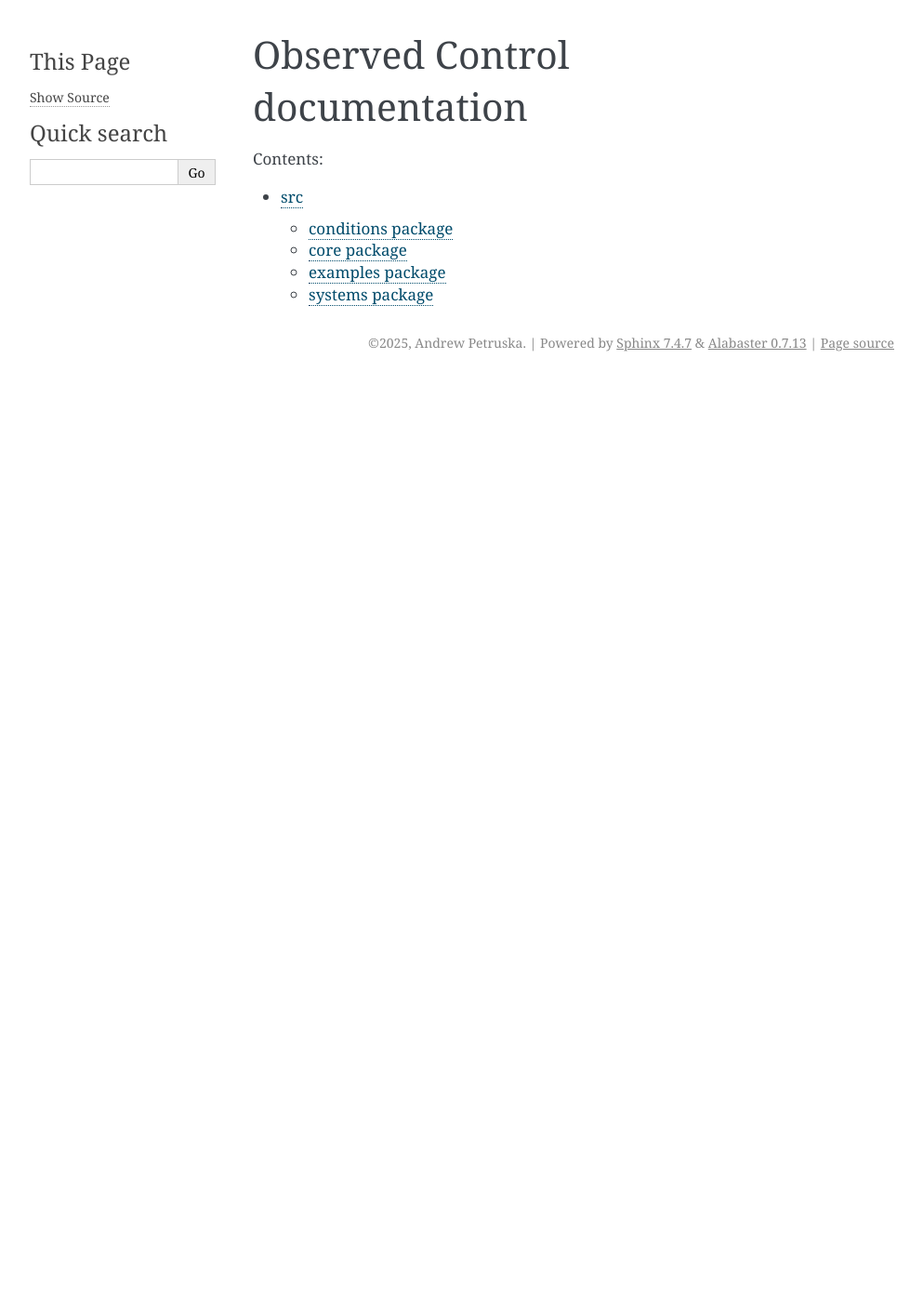
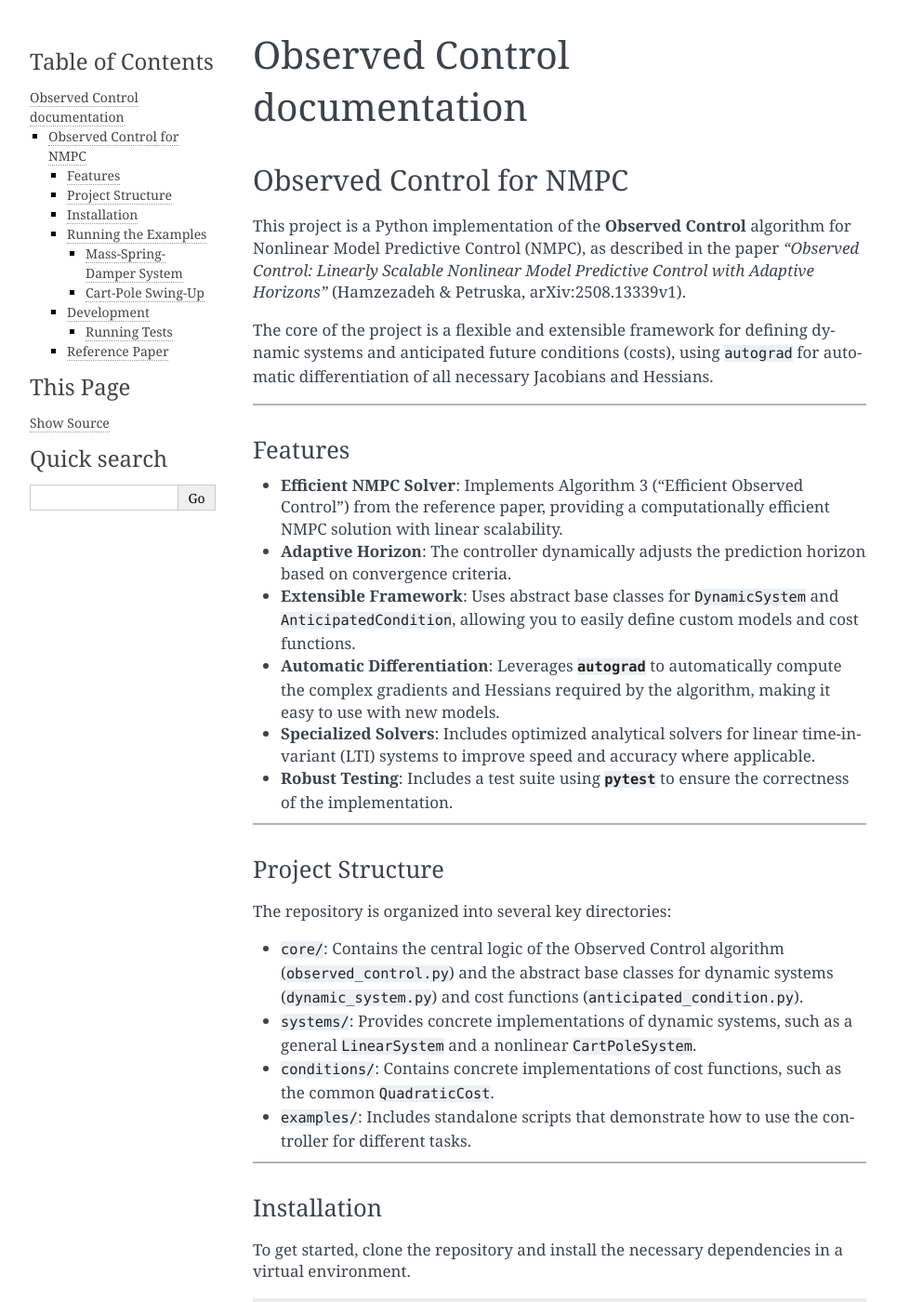
Before and after one commit to M3R-CSM/observed_control, a Sphinx documentation site: the page built from docs/index.rst, in a window 1280 px wide and 1400 px high. Shown: the whole window at 93% size, without its empty margins (148-1141 px from the left). Built offline with Sphinx 7.4.7, drawn with Linux system fonts in a browser that asks for light colours; some of the changed text lies outside the part shown.

Commit message:
updated documentation

````diff
--- a/README.md
+++ b/README.md
@@ -1,28 +1,40 @@
 # Observed Control for NMPC
 
-This project is a Python implementation of the **Observed Control** algorithm for Nonlinear Model Predictive Control (NMPC), as described in the paper *"Observed Control Linearly Scalable Nonlinear Model Predictive Control with Adaptive Horizons"* (Hamzezadeh & Petruska, arXiv:2508.13339v1).
+This project is a Python implementation of the **Observed Control** algorithm for Nonlinear Model Predictive Control (NMPC), as described in the paper *"Observed Control: Linearly Scalable Nonlinear Model Predictive Control with Adaptive Horizons"* (Hamzezadeh & Petruska, arXiv:2508.13339v1).
 
 The core of the project is a flexible and extensible framework for defining dynamic systems and anticipated future conditions (costs), using `autograd` for automatic differentiation of all necessary Jacobians and Hessians.
 
----
+-----
 
-## Features ✨
+## Features
 
-* **Efficient NMPC Solver**: Implements Algorithm 3 ("Efficient Observed Control") from the reference paper, providing a computationally efficient NMPC solution with linear scalability.
-* **Adaptive Horizon**: The controller dynamically adjusts the prediction horizon based on convergence criteria.
-* **Extensible Framework**: Uses abstract base classes for `DynamicSystem` and `AnticipatedCondition`, allowing you to easily define custom models and cost functions either by subclassing or by passing functions directly.
-* **Automatic Differentiation**: Leverages **`autograd`** to automatically compute the complex gradients and Hessians required by the algorithm, making it easy to use with new models.
-* **Robust Testing**: Includes a test suite using **`pytest`** to ensure the correctness of the implementation and verify key behaviors, such as convergence to LQR solutions for linear systems.
+  * **Efficient NMPC Solver**: Implements Algorithm 3 ("Efficient Observed Control") from the reference paper, providing a computationally efficient NMPC solution with linear scalability.
+  * **Adaptive Horizon**: The controller dynamically adjusts the prediction horizon based on convergence criteria.
+  * **Extensible Framework**: Uses abstract base classes for `DynamicSystem` and `AnticipatedCondition`, allowing you to easily define custom models and cost functions.
+  * **Automatic Differentiation**: Leverages **`autograd`** to automatically compute the complex gradients and Hessians required by the algorithm, making it easy to use with new models.
+  * **Specialized Solvers**: Includes optimized analytical solvers for linear time-invariant (LTI) systems to improve speed and accuracy where applicable.
+  * **Robust Testing**: Includes a test suite using **`pytest`** to ensure the correctness of the implementation.
 
----
+-----
 
-## Installation 🚀
+## Project Structure
 
-To get started, clone the repository and install the package in an editable mode along with its development dependencies. This project requires Python 3.8+.
+The repository is organized into several key directories:
+
+  * `core/`: Contains the central logic of the Observed Control algorithm (`observed_control.py`) and the abstract base classes for dynamic systems (`dynamic_system.py`) and cost functions (`anticipated_condition.py`).
+  * `systems/`: Provides concrete implementations of dynamic systems, such as a general `LinearSystem` and a nonlinear `CartPoleSystem`.
+  * `conditions/`: Contains concrete implementations of cost functions, such as the common `QuadraticCost`.
+  * `examples/`: Includes standalone scripts that demonstrate how to use the controller for different tasks.
+
+-----
+
+## Installation
+
+To get started, clone the repository and install the necessary dependencies in a virtual environment.
 
 ```bash
 # 1. Clone the repository
-git clone https://github.com/your-username/observed_control.git
+git clone <your-repository-url>
 cd observed_control
 
 # 2. Create and activate a virtual environment
@@ -33,37 +45,41 @@ source .venv/bin/activate  # On Windows use: .venv\Scripts\activate
 pip install -e .[dev]
 ```
 
+-----
 
-## Usage Example
+## Running the Examples
 
-Here is a complete example of setting up and running the `ObservedControl` solver for a simple damped integrator system.
+The `examples/` directory contains scripts that demonstrate the controller's functionality.
 
-```python
-# main.py
-import autograd.numpy as np
-from core.dynamic_system import DynamicSystem
-from core.anticipated_condition import AnticipatedCondition
-from core.observed_control import ObservedControl
+### Mass-Spring-Damper System
 
-# 1. Define the dynamic system
-# A simple damped integrator: dx/dt = -0.1*x + u
-def linear_ode(t, x, u):
-    return -0.1 * x + u
+This example demonstrates the controller driving a simple linear mass-spring-damper system to a target state of `position=1.0`.
 
-dynamic_system = DynamicSystem(n_x=1, n_u=1, ode_func=linear_ode)
+**To run:**
 
-# 2. Define the anticipated condition (cost function)
-# A quadratic cost to drive the state and control to zero: x^2 + u^2
-def quadratic_cost(t, x, u):
-    return x[0]**2 + u[0]**2
+```bash
+python examples/msd_control_simulation.py
+```
 
-anticipated_condition = AnticipatedCondition(n_x=1, n_u=1
+This will generate a plot showing the system's state (position and velocity) and the control input over time as it reaches the target.
 
+### Cart-Pole Swing-Up
+
+This more complex example showcases the NMPC controller performing a swing-up maneuver for an underactuated cart-pole system—a classic nonlinear control problem. The goal is to swing the pole from a downward-hanging position to an upright, balanced position.
+
+**To run:**
+
+```bash
+python examples/cart_pole_swing_up.py
 ```
+
+This script will produce both an **animation** of the cart-pole swing-up and a **plot** of the state and control histories.
+
+-----
 
 ## Development
 
-### Running Tests 🧪
+### Running Tests
 
 To run the entire test suite, execute the following command from the project root:
 
@@ -71,8 +87,10 @@ To run the entire test suite, execute the following command from the project roo
 pytest
 ```
 
+-----
+
 ## Reference Paper
 
 This implementation is based on the following work. Please refer to it for a detailed theoretical background on the algorithm.
 
-> Hamzezadeh, E. T., & Petruska, A. J. (2025). *Observed Control Linearly Scalable Nonlinear Model Predictive Control with Adaptive Horizons*. arXiv preprint arXiv:2508.13339.
+> Hamzezadeh, E. T., & Petruska, A. J. (2025). *Observed Control: Linearly Scalable Nonlinear Model Predictive Control with Adaptive Horizons*. arXiv preprint arXiv:2508.13339.
--- a/docs/conf.py
+++ b/docs/conf.py
@@ -2,6 +2,7 @@
 
 import os
 import sys
+
 sys.path.insert(0, os.path.abspath('..'))
 
 # -- General configuration ---------------------------------------------------
@@ -12,13 +13,14 @@ extensions = [
     'sphinx.ext.autosummary',
     'sphinx.ext.viewcode',
     'sphinx.ext.todo',
-#    'sphinx-autobuild',
-#    'sphinx-copybutton',
-#    'sphinx-gallery',
-#    'sphinx-design',
-#    'sphinx-sitemap',
-#    'sphinx-reredirects',
     'sphinx.ext.doctest',
+    'myst_parser',
+    #    'sphinx-autobuild',
+    #    'sphinx-copybutton',
+    #    'sphinx-gallery',
+    #    'sphinx-design',
+    #    'sphinx-sitemap',
+    #    'sphinx-reredirects',
 ]
 
 # Set the theme via the html_theme variable
--- a/docs/index.rst
+++ b/docs/index.rst
@@ -5,9 +5,11 @@
 
 Observed Control documentation
 ==============================
+.. include:: ../README.md
+   :parser: myst_parser.sphinx_
 
 .. toctree::
    :maxdepth: 2
-   :caption: Contents:
+   :caption: API Reference
 
    _automodules/modules
--- a/pyproject.toml
+++ b/pyproject.toml
@@ -30,6 +30,7 @@ dev = [
     "pytest",
     "pytest-mock",
     "matplotlib",
+    "myst-parser",
 ]
 
 # This section tells the build system to look inside the 'src' directory
````
Also changed, not shown: 2 other files.
